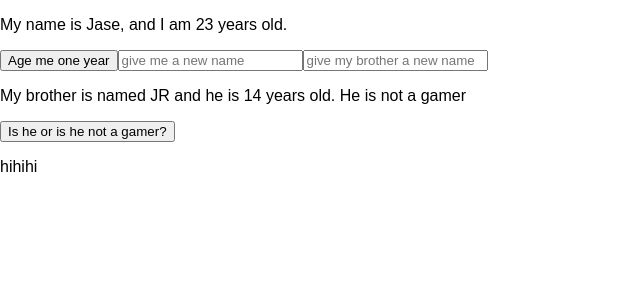
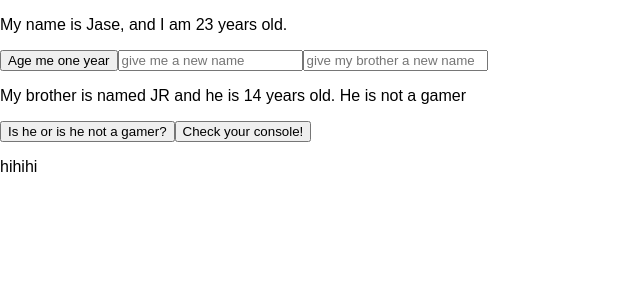
Before and after one commit to jase-d-ace/playing-with-context, a React (Create React App) app: page / in a window 1280 px wide. Shown: the top 300 px of the page, without its empty margins (0-640 px from the left). Built offline with nearby package versions, Linux system fonts and the light colour scheme; no server answers.

Commit message:
mix props with context for funsies

```diff
--- a/src/App.js
+++ b/src/App.js
@@ -4,10 +4,14 @@ import Test from './Test';
 import './App.css';
 
 class App extends Component {
+
+  logSomethingFromProps() {
+    console.log('you can still log props as normal :)')
+  }
   render() {
     return (
       <Provider>
-        <Test />
+        <Test logSomethingFromProps={this.logSomethingFromProps} />
       </Provider>
     );
   }
--- a/src/NewComponent.js
+++ b/src/NewComponent.js
@@ -9,6 +9,7 @@ class NewComponent extends Component {
           <Fragment>
             <p>My brother is named {context.brother} and he is {context.brotherAge} years old. He {context.gamer ? 'is' : 'is not'} a gamer</p>
             <button onClick={context.toggleGamer}>Is he or is he not a gamer?</button>
+            <button onClick={this.props.logSomethingFromProps}>Check your console!</button>
           </Fragment>
         )}
       </MyContext.Consumer>
--- a/src/Test.js
+++ b/src/Test.js
@@ -4,6 +4,9 @@ import NewComponent from './NewComponent';
 import OtherComponent from './OtherComponent';
 
 class Test extends Component {
+  componentDidMount() {
+    this.props.logSomethingFromProps();
+  }
   render() {
     return (
       <MyContext.Consumer>
@@ -13,7 +16,7 @@ class Test extends Component {
             <button onClick={context.birthday}>Age me one year</button>
             <input type='text' onChange={context.rename} placeholder='give me a new name' name='name' />
             <input type='text' onChange={context.rename} placeholder='give my brother a new name' name='brother' />
-            <NewComponent />
+            <NewComponent {...this.props} />
             <OtherComponent loadData={context.loadData} />
           </React.Fragment>
         )}
```
